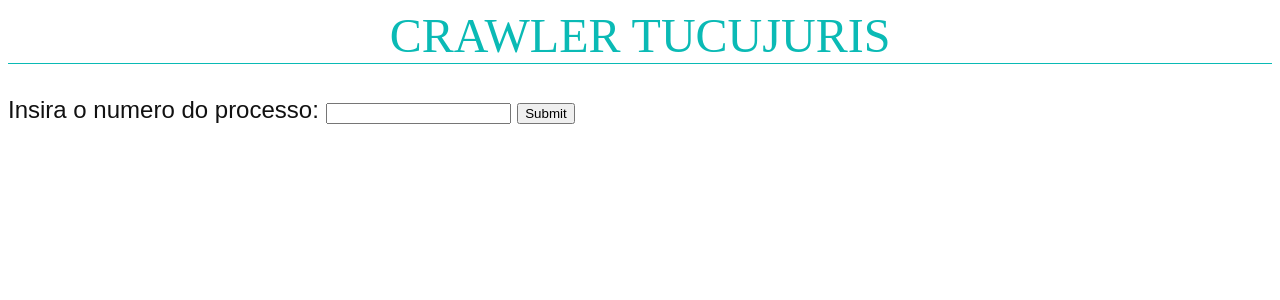
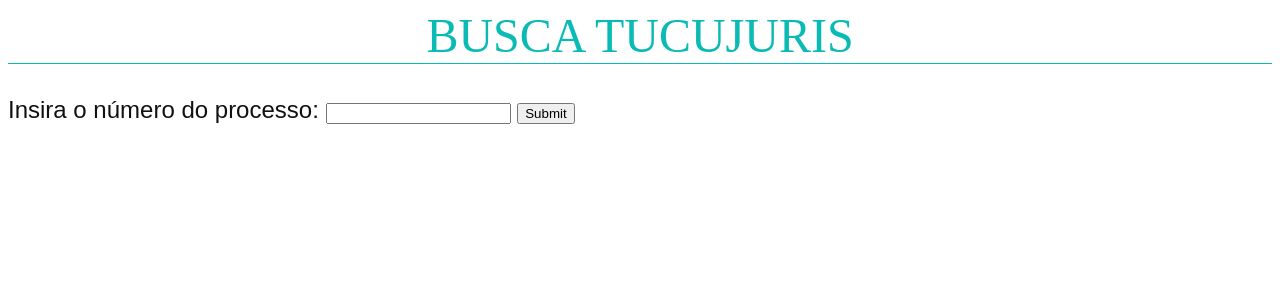
Before and after one commit to maripnascimento/tucujuris, a Flask app: page / in a window 1280 px wide. Shown: the top 300 px of the page. Run offline with Flask 2, Linux system fonts and the light colour scheme; parts of the project's set-up code (start-up, migrations or seed data) failed here and were passed over.

Commit message:
Update index.html

```diff
--- a/templates/index.html
+++ b/templates/index.html
@@ -1,11 +1,11 @@
 <html>
 <head>
 	<link rel='stylesheet' type='text/css' href="{{url_for('static',filename='style.css')}}">
-	<title>crawler tucujuris</title>
+	<title>Busca Tucujuris</title>
 <body>
-	<h1>CRAWLER TUCUJURIS</h1>
+	<h1>BUSCA TUCUJURIS</h1>
 	<form method = 'POST' action='/result'>
-		Insira o numero do processo: <input type  = 'text' name='number'>
+		Insira o número do processo: <input type  = 'text' name='number'>
 		<input type='submit'>
 	</form>
 	<h4></h4>
```
